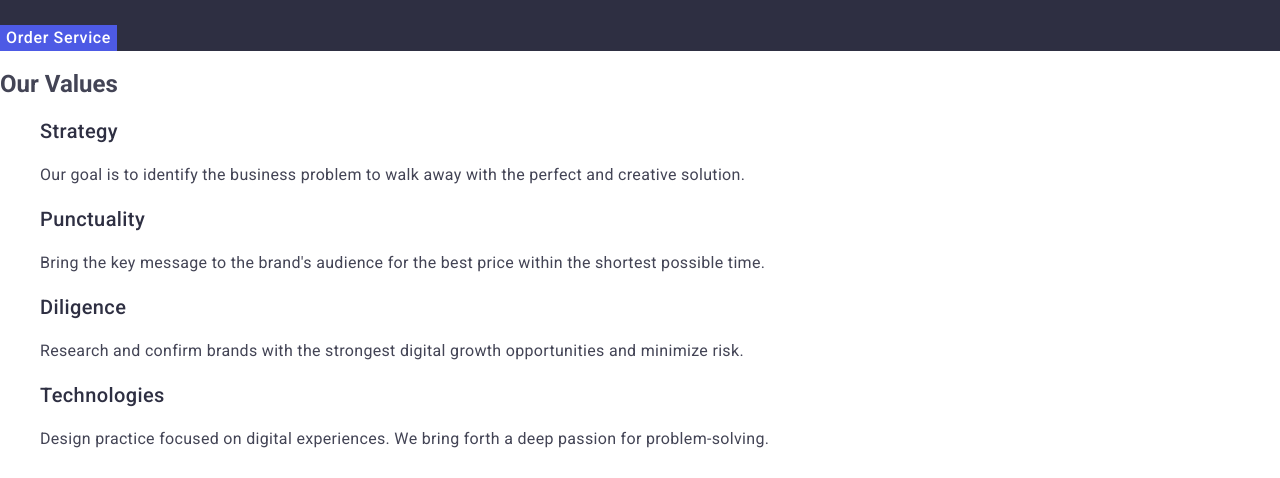
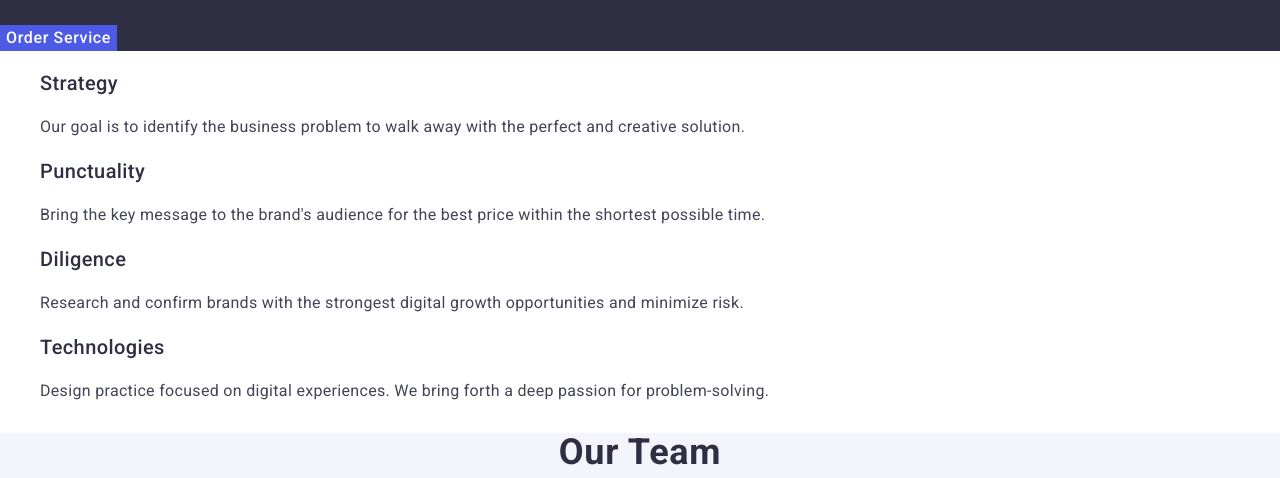
Before and after one commit to LudSkop/goit-markup-hw-02, a plain HTML site: page index.html in a window 1280 px wide. Shown: the part 301-779 px from the top of the page. Drawn offline with nearby package versions, Linux system fonts and the light colour scheme.

Commit message:
added visually-hidden

```diff
--- a/css/styles.css
+++ b/css/styles.css
@@ -23,6 +23,7 @@ address {
     text-transform: uppercase;
     color:  #4d5ae5;
 }
+/*.   #header-logo.    */
 .logo-part {
     color: #2e2f42 ;
 }
@@ -55,6 +56,7 @@ address {
 .contacts-link:focus {
     color: #404BBF;
 }
+/*. main-section1-hero. */
 .hero {
     background: #2e2f42;
 
@@ -81,6 +83,18 @@ address {
 .hero-button:focus {
     background-color: #404BBF;
 }
+/*. main-section2-values. */
+.visually-hidden {
+    position: absolute;
+    width: 1px;
+    height: 1px;
+    padding: 0;
+    margin: -1px;
+    overflow: hidden;
+    clip: rect(0, 0, 0, 0);
+    border: 0;
+    overflow: hidden;
+}
 
 .values-title {
     font-family: "Roboto", sans-serif;
@@ -97,6 +111,7 @@ address {
     letter-spacing: 0.02em;
     color: #434455;
 }
+/* main-section3-team. */
 .title {
     font-weight: 700;
     font-size: 36px;
@@ -128,6 +143,7 @@ address {
     text-align: center;
     color: #434455;
 }
+/* main-section4-portfolio. */
 .portfolio-title {
     font-weight: 500;
     font-size: 20px;
@@ -145,6 +161,7 @@ address {
 .portfolio-list {
     background-color: #fff;
 }
+/*    footer.      */
 .page-footer {
     background-color: #2e2f42;
 }
--- a/index.html
+++ b/index.html
@@ -51,7 +51,7 @@
         </section>
 
         <section class="values">
-            <h2>Our Values</h2>
+            <h2 class="visually-hidden">Our Values</h2>
           <ul class="values-list">
             <li class="values-item">
                 <h3 class="values-title">Strategy</h3>
```
